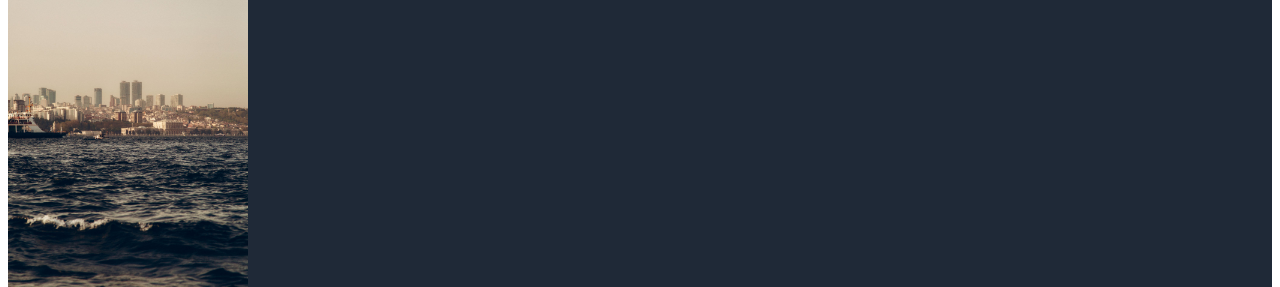
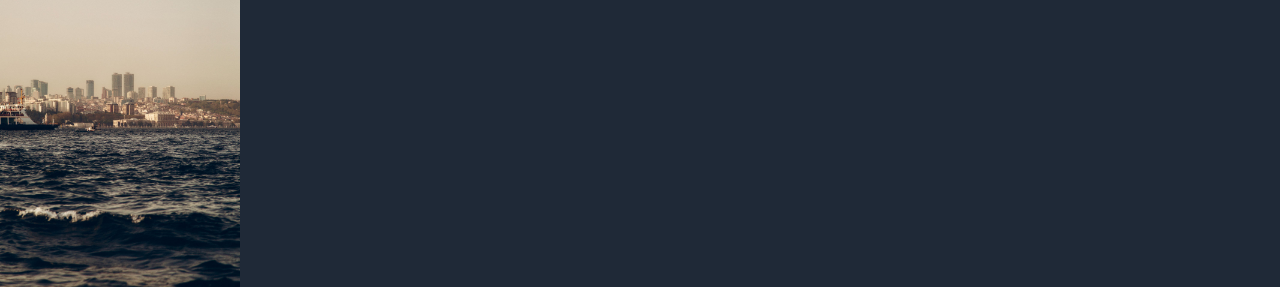
Before and after one commit to dylen400mh/landing-page, a plain HTML site: page index.html in a window 1280 px wide. Shown: the part 237-524 px from the top of the page. Drawn offline with Linux system fonts and the light colour scheme.

Commit message:
Implement flex display and remove margin on body container

```diff
--- a/styles.css
+++ b/styles.css
@@ -1,5 +1,9 @@
 body {
     font-family: "Roboto", sans-serif;
+    display: flex;
+    flex-direction: column;
+    flex-grow: 1;
+    margin: 0;
 }
 
 ul {
```
